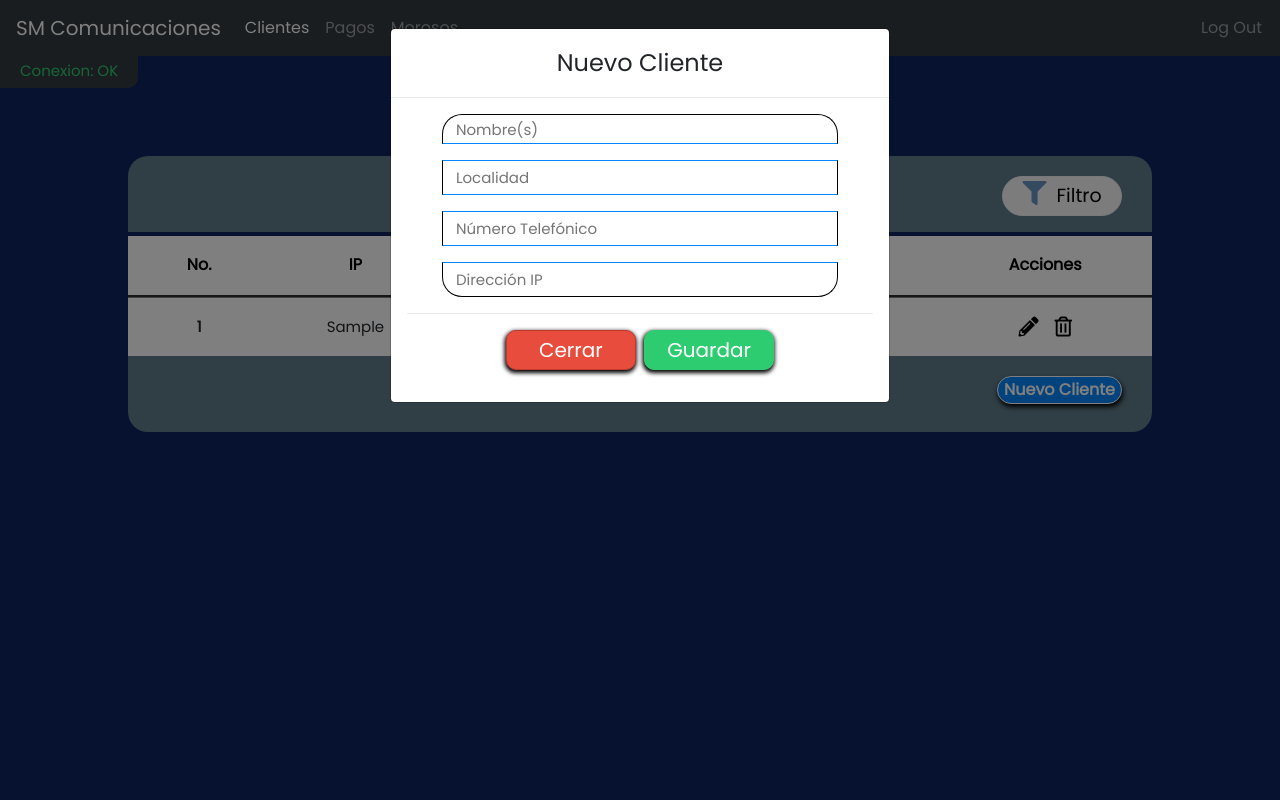
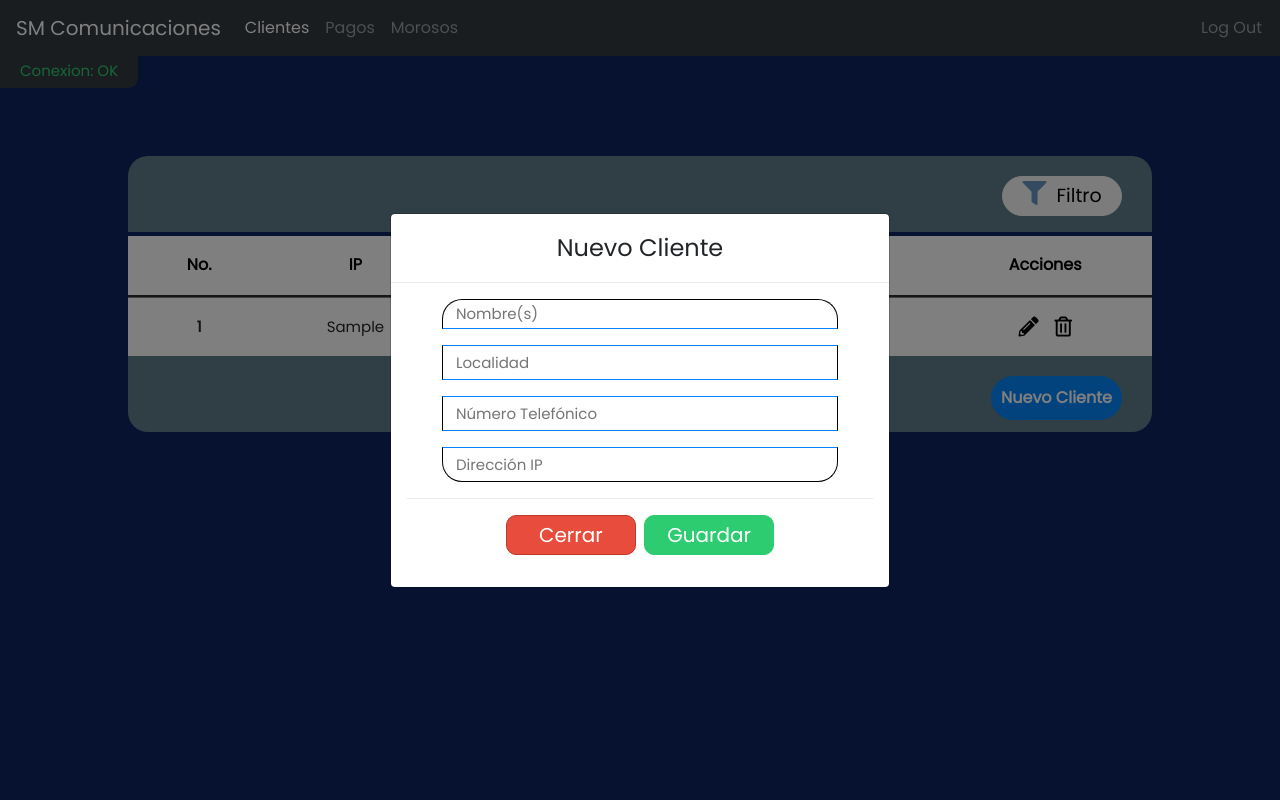
Before and after one commit to SantiagoH3/SM-Comunicaciones, a PHP site: page /clientes.php in a window 1280 px wide, after a click on "Nuevo Cliente". Run offline with PHP 8.4, Linux system fonts and the light colour scheme; tables that the repository leaves empty hold one stand-in row (values such as "Sample post"); some libraries are stand-ins or nearby versions.

Commit message:
Estilos mejorados

```diff
--- a/clientes.php
+++ b/clientes.php
@@ -104,7 +104,7 @@
         </div>
         <!-- Modal -->
         <div class="modal fade" id="exampleModal" tabindex="-1" role="dialog" aria-labelledby="exampleModalLabel" aria-hidden="true" data-backdrop="static" data-keyboard="false">
-            <div class="modal-dialog" role="document">
+            <div class="modal-dialog modal-dialog-centered" role="document">
                 <div class="modal-content">
                     <div class="modal-header">
                         <h4 class="modal-title">Nuevo Cliente</h4>
--- a/index.php
+++ b/index.php
@@ -33,7 +33,7 @@
           <span class="welcome">BIENVENIDO</span>
       </div>
       <div id="modal-show" class="modal fade in show">
-        <div class="modal-dialog modal-login">
+        <div class="modal-dialog modal-dialog-centered modal-login">
           <div id="modal" class="modal-content">
             <div class="modal-header">
                 <h4 class="modal-title">SM Comunicaciones</h4>
--- a/login.css
+++ b/login.css
@@ -178,7 +178,6 @@ body .btn-mnc {
   width: 30%;
   height: 40px;
   color: white;
-  box-shadow: -0.5px 2px 4px 1px black;
   font-size: 20px;
   border-radius: 10px;
   overflow-x: hidden;
@@ -335,11 +334,16 @@ th, td { min-width: 50px; }
   background-color: #0585fb;
   font-weight: bold;
   color: white;
-  border: 1px solid white;
   border-radius: 25px;
-  box-shadow: 1px 3px 5px black;
+  outline: none;
+  border: 0;
+  padding: 10px;
+}
+
+.btn-nc:focus {
   outline: none;
 }
+
 .btn-sm:hover {
   transform: scale(1.1);
   transition: 1s;
@@ -353,7 +357,6 @@ th, td { min-width: 50px; }
   border: 1px solid #f8f8f8;
   margin: 20px 30px;
   outline: none;
-  border: 1px solid #f2f2f2;
   box-sizing: border-box;
   border-radius: 20px;
   height: 40px;
```
